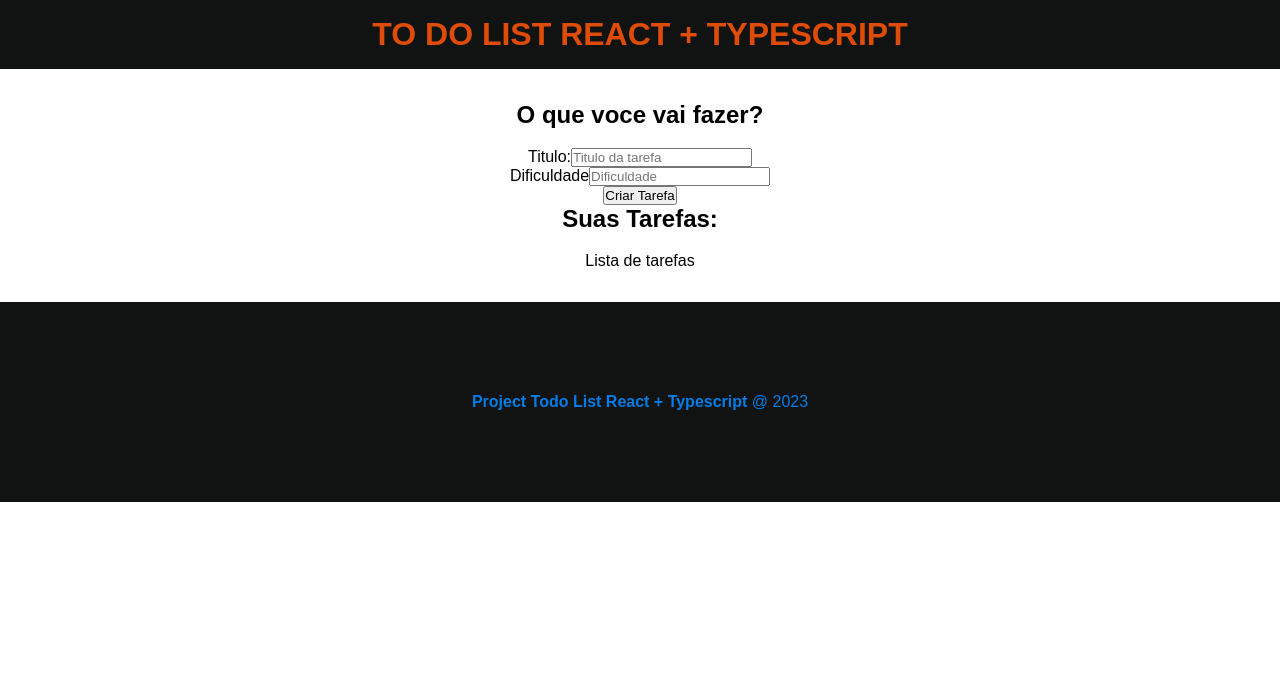
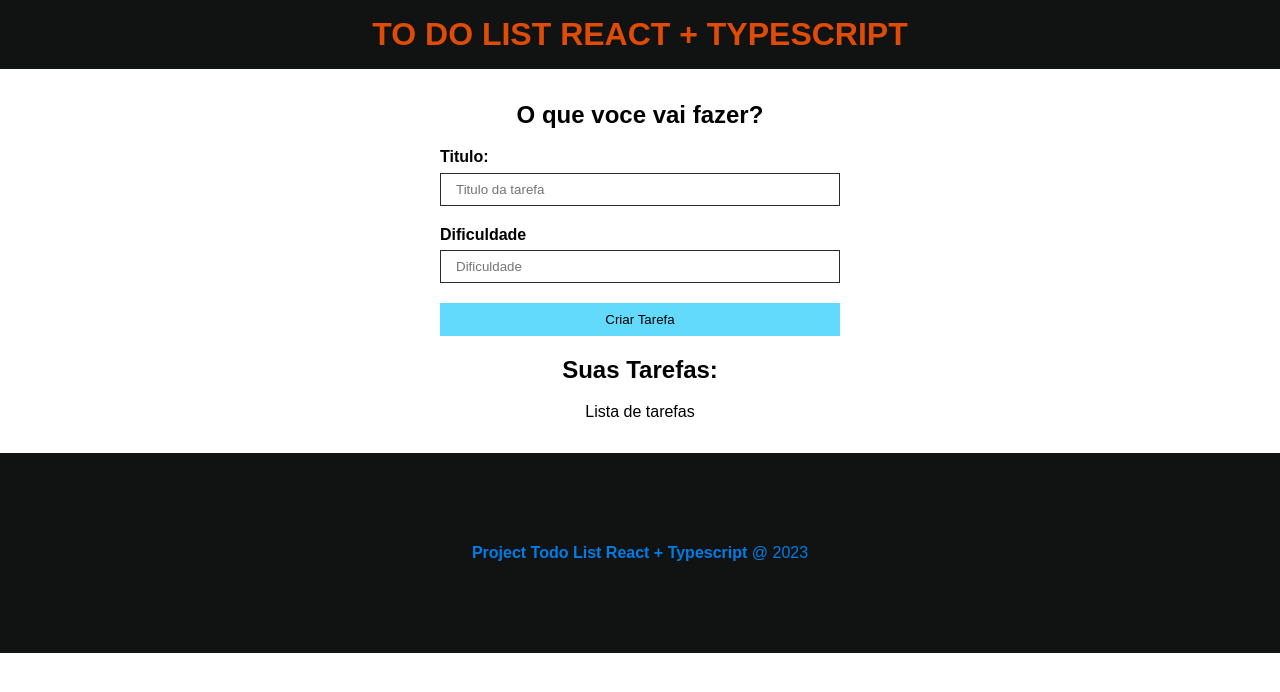
Before and after one commit to Pjmaciel/todolist_react, a React (Create React App) app: page / in a window 1280 px wide. Shown: the top 692 px of the page. Built offline with nearby package versions, Linux system fonts and the light colour scheme.

Commit message:
Config CSS of Form

```diff
--- /dev/null
+++ b/src/components/TaskForm.module.css
@@ -0,0 +1,39 @@
+.form {
+    display: flex;
+    flex-direction: column;
+    max-width: 400px;
+    margin: 0 auto;
+}
+
+.form input{
+    padding: 8px 15px;
+    margin-bottom: 1.5em;
+    border-radius: 0;
+    border: 1px solid #282c34;
+}
+
+.form input[type="submit"]{
+    background-color: #61dafb;
+    border: 1px solid #61dafb;
+    color: #000;
+    transition: .5s;
+    cursor: pointer;
+}
+
+/*define um estilo para um elemento de entrada (input) do tipo "submit" quando
+o cursor do mouse estiver sobre ele (:hover).*/
+.form input[type="submit"]:hover{
+    background-color: #FFF;
+    border-color: #282c34;
+}
+
+.input_container {
+    display: flex;
+    flex-direction: column;
+    text-align: left;
+}
+
+.input_container label {
+    font-weight: bold;
+    margin-bottom: .4em;
+}
--- a/src/components/TaskForm.tsx
+++ b/src/components/TaskForm.tsx
@@ -1,15 +1,17 @@
+
+import styles from './TaskForm.module.css';
 
 type Props = {
     btnText: string
 }
 
 const TaskForm = ({btnText}: Props) => {
-    return <form>
-        <div>
+    return <form className={styles.form}>
+        <div className={styles.input_container}>
             <label htmlFor="title">Titulo:</label>
             <input type="text" name="title" placeholder="Titulo da tarefa" />
         </div>
-        <div>
+        <div className={styles.input_container}>
             <label htmlFor="difficulty">Dificuldade</label>
             <input type="text" name="difficulty" placeholder="Dificuldade" />
         </div>
```
